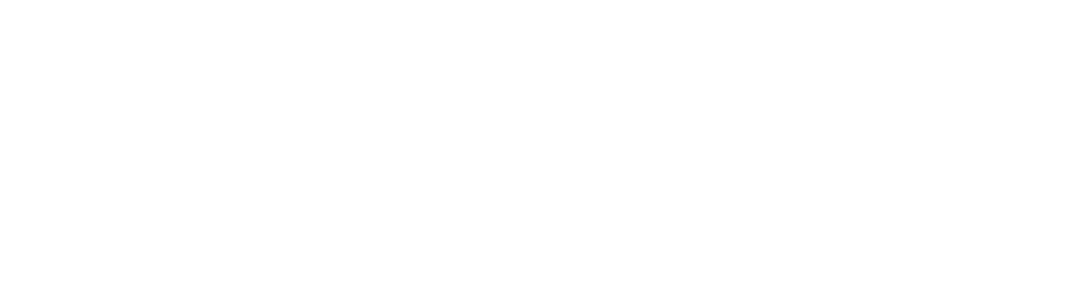
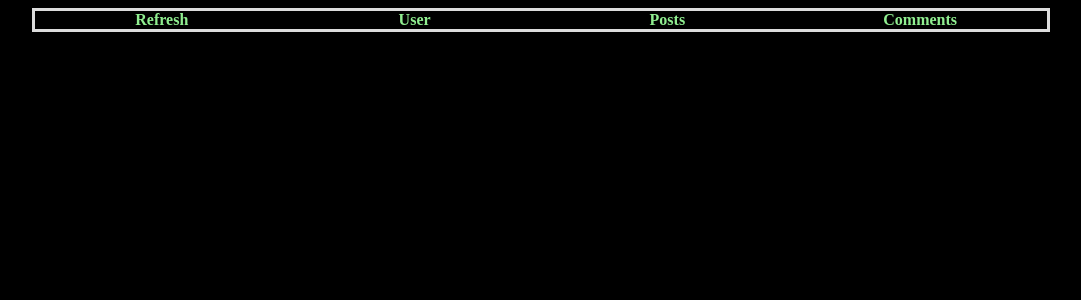
Before and after one commit to Maks-Storoshschuk/React, a React (Create React App) app: page / in a window 1280 px wide. Shown: the top 300 px of the page, without its empty margins (102-1183 px from the left). Built offline with nearby package versions, Linux system fonts and the light colour scheme; the HTML template or start-up script is replaced by a standard one.

Commit message:
Перший спосіб Link

```diff
--- a/src/App.css
+++ b/src/App.css
@@ -0,0 +1,32 @@
+#root > div:nth-child(1){
+    display: flex;
+    border: 3px solid gainsboro;
+    width: 80%;
+    margin-left: 10%;
+
+}
+body{
+    background-color: black;
+    color: white;
+}
+a{
+    width: 25%;
+    font-weight: 900;
+    text-decoration: none;
+    color: lightgreen;
+    text-align: center;
+}
+#root>div>div{
+    width: 80%;
+    margin-left: 10%;
+    background-color: dimgrey;
+    text-align: center;
+}
+h2{
+    margin-top: 0;
+    color: cyan;
+}
+#root>div>div{
+    border: 3px solid greenyellow;
+    margin-top: 10px;
+}
--- a/src/App.js
+++ b/src/App.js
@@ -1,9 +1,35 @@
-
+import {
+    BrowserRouter as Router,
+    Link,
+    Route
+} from "react-router-dom";
+import './App.css'
+import Users from "./users/users";
+import Posts from "./posts/posts";
+import Comments from "./comments/comments";
 export default function App(){
     return(
-        <div>
+        <Router>
+            <div>
+                <Link to={'/'}>Refresh</Link>
+                <Link to={'/users-page'}>User</Link>
+                <Link to={'/posts-page'}>Posts</Link>
+                <Link to={'/comments-page'}>Comments</Link>
+            </div>
+            <Route path={'/users-page'}>
+                <Users/>
+            </Route>
+            <Route path={'/posts-page'}>
+                <Posts/>
+            </Route>
+            <Route path={'/comments-page'}>
+                <Comments/>
+            </Route>
+            <Route path={'/'}>
 
-        </div>
+            </Route>
+        </Router>
+
     )
 }
 App()
--- /dev/null
+++ b/src/comments/comment.js
@@ -0,0 +1,8 @@
+export default function Comment({item}){
+    return(
+        <div>
+            <h2>{item.id}. {item.name}</h2>
+            <i>{item.body}</i>
+        </div>
+    )
+}
--- /dev/null
+++ b/src/comments/comments.js
@@ -0,0 +1,18 @@
+import {useEffect, useState} from "react";
+import {getComment} from "../services/services";
+import Comment from "./comment";
+
+export default function Comments(){
+    let[comments,setComments] = useState([]);
+    useEffect(()=>{
+        getComment().then(value => setComments(...[value]))
+    },[])
+    return(
+        <div>
+            {
+                comments.map(value => <Comment item={value} key={value.id}/> )
+            }
+        </div>
+    )
+
+}
--- /dev/null
+++ b/src/posts/post.js
@@ -0,0 +1,8 @@
+export default function Post({item}){
+    return(
+        <div>
+            <h2>{item.id}. {item.title}</h2>
+            <i>{item.body}</i>
+        </div>
+    )
+}
--- /dev/null
+++ b/src/posts/posts.js
@@ -0,0 +1,18 @@
+import {useEffect, useState} from "react";
+import {getPosts} from "../services/services";
+import Post from "./post";
+
+export default function Posts(){
+    let[posts,setPosts] =useState([])
+    useEffect(()=>{
+        getPosts().then(value => setPosts([...value]))
+    },[])
+
+    return(
+        <div>
+            {
+                posts.map(value => <Post item={value} key={value.id}/> )
+            }
+        </div>
+    )
+}
--- /dev/null
+++ b/src/services/services.js
@@ -0,0 +1,20 @@
+let url = 'https://jsonplaceholder.typicode.com/'
+function getUsers(){
+    return(
+        fetch(`${url}users`)
+        .then(value => value.json())
+    )
+}
+function getPosts(){
+    return(
+        fetch(`${url}posts`)
+            .then(value => value.json())
+    )
+}
+function getComment(){
+    return(
+        fetch(`${url}comments`)
+            .then(value => value.json())
+    )
+}
+export {getUsers,getPosts,getComment}
--- /dev/null
+++ b/src/users/user.js
@@ -0,0 +1,8 @@
+export default function User({item}){
+    return(
+        <div>
+            <h2>{item.id} {item.name} {}</h2>
+            <h3>{item.username}. {item.email}</h3>
+        </div>
+    )
+}
--- /dev/null
+++ b/src/users/users.js
@@ -0,0 +1,21 @@
+
+import {useEffect, useState} from "react";
+import User from "./user";
+import {getUsers} from "../services/services";
+
+
+export default function Users(){
+
+    let [users,setUsers] = useState([]);
+    useEffect(()=>{
+        getUsers().then(value => setUsers([...value]))
+    },[])
+
+return(
+    <div>
+        {
+            users.map(value => <User item ={value} key={value.id}/>)
+        }
+    </div>
+)
+}
```
